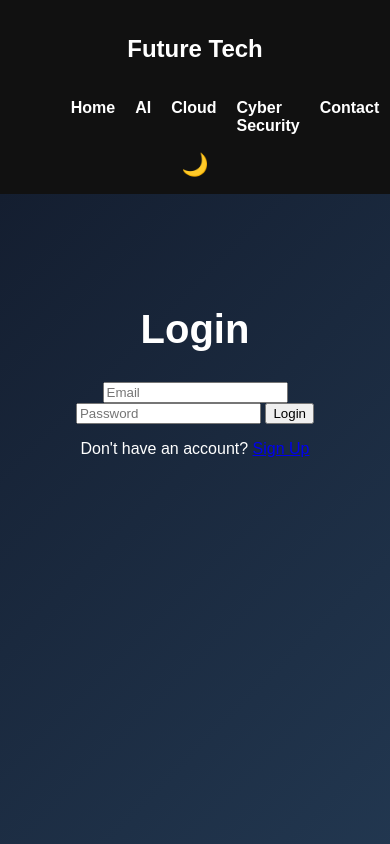
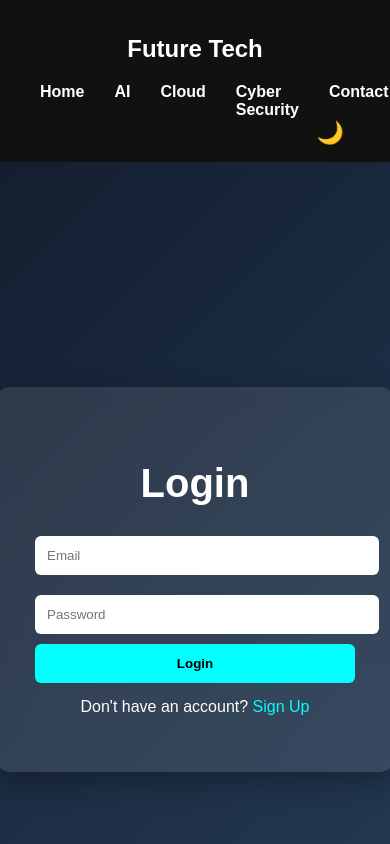
Before and after one commit to Abdelrahman5752/web-project, a plain HTML site: page login.html in a window 390 px wide. Shown: the top 844 px of the page. Drawn offline with Linux system fonts and the light colour scheme.

Commit message:
Update navbar and card styles in style.css
Refactor navbar styles and improve card animations.

```diff
--- a/style.css
+++ b/style.css
@@ -8,29 +8,53 @@ background:#f4f4f4;
 /* navbar */
 nav{
 
-display:flex;
-justify-content:space-between;
-align-items:center;
+position:sticky;
+top:0;
 
 background:#111;
 color:white;
 
 padding:15px 40px;
+
+display:flex;
+align-items:center;
+
+position:relative;
+
+}
+
+
+
+/* NAVBAR */
+
+nav{
+
 position:sticky;
 top:0;
 
+background:#111;
+color:white;
+
+padding:15px 40px;
+
+display:flex;
+align-items:center;
+
 }
+
+/* القائمة فى النص */
 
 nav ul{
 
 display:flex;
+gap:30px;
+
 list-style:none;
+margin:0;
+padding:0;
 
-}
-
-nav ul li{
-
-margin-left:20px;
+margin-left:auto;
+margin-right:auto;
 
 }
 
@@ -60,15 +84,25 @@ flex-direction:column;
 justify-content:center;
 align-items:center;
 
-background:linear-gradient(135deg,#141e30,#243b55);
+background:linear-gradient(-45deg,#0f2027,#203a43,#2c5364,#1c92d2);
+
+background-size:400% 400%;
+
+animation:gradientMove 10s ease infinite;
 
 color:white;
 text-align:center;
 
-animation:fade 2s;
+}
+@keyframes gradientMove{
+
+0%{background-position:0% 50%;}
+
+50%{background-position:100% 50%;}
+
+100%{background-position:0% 50%;}
 
 }
-
 .hero h1{
 
 font-size:50px;
@@ -91,15 +125,20 @@ flex-wrap:wrap;
 .card{
 
 background:white;
+
 width:250px;
+
 border-radius:12px;
+
 box-shadow:0 8px 25px rgba(0,0,0,0.2);
+
 text-align:center;
 
-transition:0.4s;
+transition:transform 0.4s;
+
+transform-style:preserve-3d;
+
 cursor:pointer;
-
-animation:fade 1s;
 
 }
 
@@ -117,8 +156,11 @@ transition:0.4s;
 
 .card:hover{
 
-transform:translateY(-10px) scale(1.03);
-box-shadow:0 15px 35px rgba(0,0,0,0.3);
+transform:rotateY(10deg) rotateX(10deg) scale(1.05);
+
+box-shadow:0 25px 50px rgba(0,0,0,0.4);
+
+}
 
 }
 .card:hover img{
@@ -265,16 +307,16 @@ background:linear-gradient(135deg,#000,#1a1a1a);
 
 
 /* mode button */
-
 .mode-btn{
 
 background:none;
 border:none;
+
+color:white;
 font-size:22px;
 cursor:pointer;
-color:white;
 
-transition:0.3s;
+margin-left:auto;
 
 }
 
@@ -283,6 +325,7 @@ transition:0.3s;
 transform:scale(1.2);
 
 }
+
 
 .page-hero{
 
@@ -387,6 +430,134 @@ color:white;
 .dark .login-form a{
 color:#00bcd4;
 }
+/* LOGIN GLASS UI */
+
+.login-section{
+
+height:80vh;
+display:flex;
+justify-content:center;
+align-items:center;
+
+background:linear-gradient(135deg,#141e30,#243b55);
+
+}
+
+.login-box{
+
+width:320px;
+padding:40px;
+
+border-radius:15px;
+
+background:rgba(255,255,255,0.1);
+
+backdrop-filter:blur(10px);
+
+box-shadow:0 10px 30px rgba(0,0,0,0.3);
+
+text-align:center;
+
+animation:fade 1s;
+
+}
+
+.login-box h1{
+
+color:white;
+margin-bottom:20px;
+
+}
+
+.login-box input{
+
+width:100%;
+padding:12px;
+margin:10px 0;
+
+border:none;
+border-radius:6px;
+
+}
+
+.login-box button{
+
+width:100%;
+padding:12px;
+
+border:none;
+border-radius:6px;
+
+background:#00ffff;
+color:black;
+
+font-weight:bold;
+
+cursor:pointer;
+transition:0.3s;
+
+}
+
+.login-box button:hover{
+
+background:white;
+
+}
+
+.login-box p{
+
+color:white;
+margin-top:15px;
+
+}
+
+.login-box a{
+
+color:#00ffff;
+text-decoration:none;
+
+}
+/* LOADING SCREEN */
+
+#loader{
+
+position:fixed;
+top:0;
+left:0;
+
+width:100%;
+height:100%;
+
+background:#111;
+
+display:flex;
+justify-content:center;
+align-items:center;
+
+z-index:2000;
+
+}
+
+.spinner{
+
+width:60px;
+height:60px;
+
+border:6px solid #444;
+border-top:6px solid #00ffff;
+
+border-radius:50%;
+
+animation:spin 1s linear infinite;
+
+}
+
+@keyframes spin{
+
+0%{transform:rotate(0deg);}
+100%{transform:rotate(360deg);}
+
+}
 /* responsive */
 
 @media(max-width:768px){
@@ -402,4 +573,18 @@ align-items:center;
 
 .hero h1{
 font-size:40px;
+}#particles-js{
+
+position:fixed;
+
+width:100%;
+height:100%;
+
+top:0;
+left:0;
+
+z-index:-1;
+
+background:#0f2027;
+
 }
```
